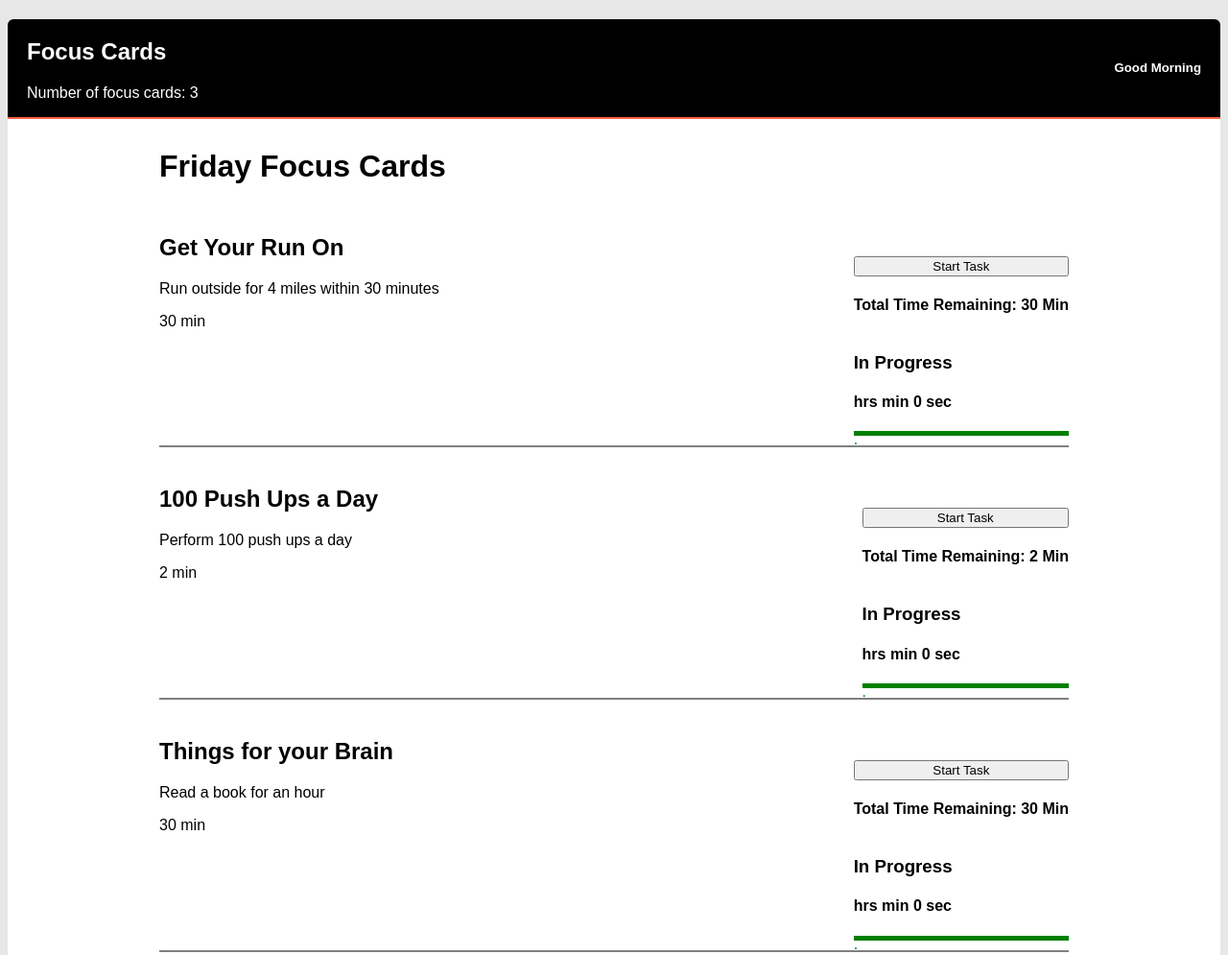
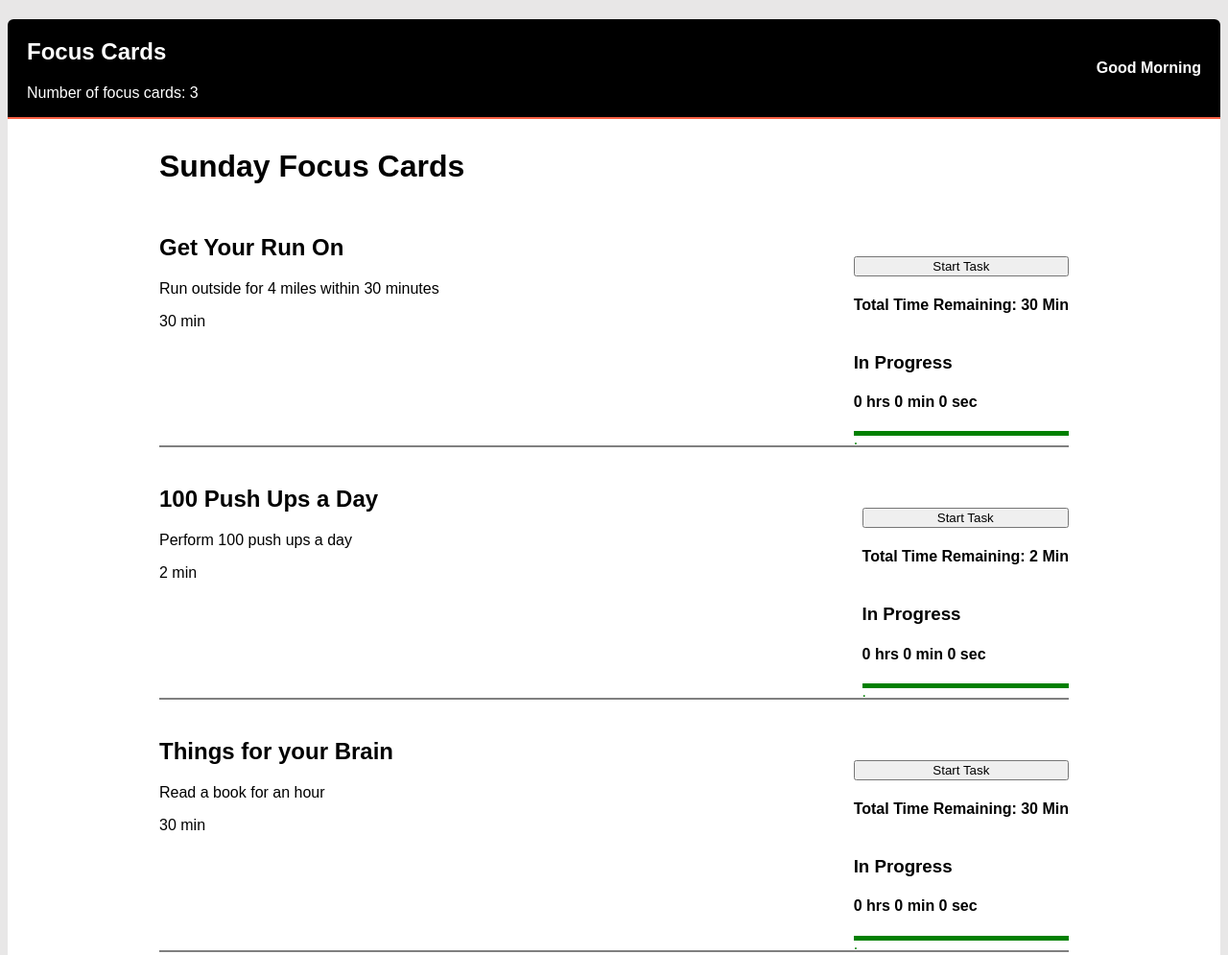
Before and after one commit to AMTenorio/focus-cards, a React app: page / in a window 1280 px wide. Shown: the top 995 px of the page at 96% size. Built offline with nearby package versions, Linux system fonts and the light colour scheme.

Commit message:
Add date function on card title

```diff
--- a/src/components/App.js
+++ b/src/components/App.js
@@ -3,6 +3,7 @@ import FeatureCards from './FeatureCards.js'
 import Header from './Header.js'
 import CustomCards from './CustomCards'
 import AddCardForm from './AddCardForm'
+
 
 class App extends Component {
   state = {
@@ -38,12 +39,6 @@ class App extends Component {
  // Custom Task Card Id
   prevCardId = 0;
 
-  handleScoreChange = (index, delta) => {
-    this.setState( prevState => ({
-      score: prevState.players[index].score += delta
-    }));
-  }
-
   // Add custom task cards
   handleAddCard = ( title, time) => {
       this.setState({
@@ -68,18 +63,24 @@ class App extends Component {
   }
 
   render() {
+
+    let days = ['Sunday', 'Monday', 'Tuesday', 'Wednesday', 'Thursday', 'Friday', 'Saturday'];
+    let date = new Date();
+    let day = days[date.getDay()];
+
+
+
+
     return (
       <div className="main">
 
         <Header
           title="Focus Cards"
-          date = {new Date().getDate()}
-          year = {new Date().getFullYear()}
           totalTask={this.state.customCards.length + this.state.cards.length}
         />
         <div id="cardsSection">
 
-        <h1>Friday Focus Cards</h1>
+        <h1>{day} Focus Cards</h1>
         {this.state.cards.map( card  =>
             <FeatureCards
             title={card.title}
--- a/src/components/Header.js
+++ b/src/components/Header.js
@@ -1,5 +1,4 @@
 import React from 'react';
-
 
 
 const Header = (props) => {
@@ -24,7 +23,7 @@ const Header = (props) => {
         </div>
         <div id="headerGreeting">
         <span>
-          <h5>{greetings}</h5>
+          <h4>{greetings}</h4>
         </span>
         </div>
       </header>
--- a/src/components/Timer.js
+++ b/src/components/Timer.js
@@ -9,6 +9,7 @@ class Timer extends Component {
         minutes: '',
         seconds: 0,
         totalMinutes: 0,
+        totalHours: 0,
         totalSecondsCounter: 0,
         timeRemaining: 0,
         totalSeconds: 0,
@@ -67,7 +68,7 @@ class Timer extends Component {
         this.setState(state => ({
           totalMinutes: 0,
           isRunning: false,
-          status:'Task Complete'
+          status:'Complete'
         }));
 
         alert('This task is done');
@@ -108,11 +109,11 @@ class Timer extends Component {
 
           <span>
           <h3>{this.state.status}</h3>
-            <h4>{this.state.hours} hrs
+            <h4>{this.state.totalHours} hrs
             <span> </span>
-            {this.state.minutes} min
+            {this.state.totalMinutes} min
             <span > </span>
-            {this.state.seconds} sec</h4>
+            {this.state.seconds} sec </h4>
           </span>
           <span style = {{
             color: 'green',
--- a/src/index.css
+++ b/src/index.css
@@ -15,6 +15,7 @@ header {
 }
 
 header h1 {
+  font-family: Impact, Haettenschweiler, 'Arial Narrow Bold', sans-serif;
   font-size: 1.5em;
   letter-spacing: 2px;
   font-weight: normal;
@@ -36,7 +37,7 @@ li {
 form {
   display: flex;
   flex-wrap: wrap;
-  background-color: rgb(85, 54, 54);
+  background-color: rgb(68, 68, 68);
   justify-content: space-evenly;
 }
 
```
